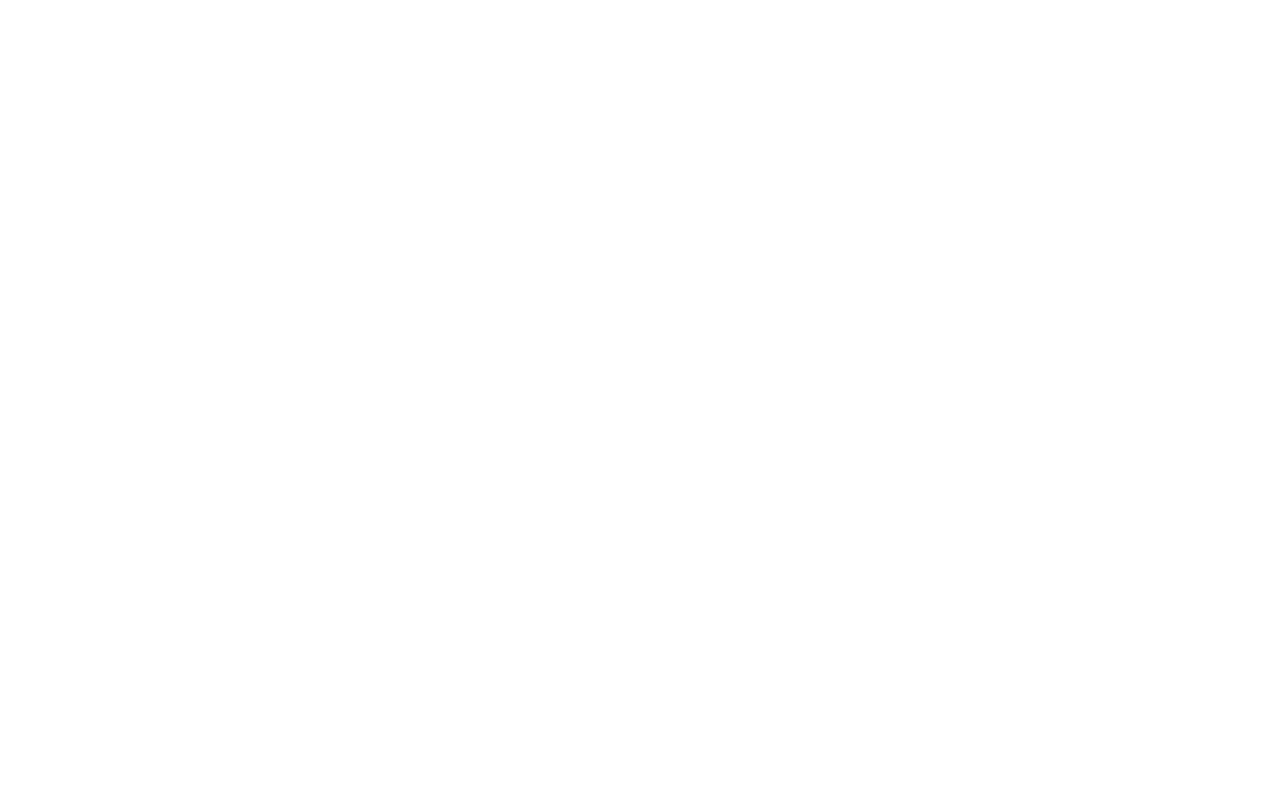
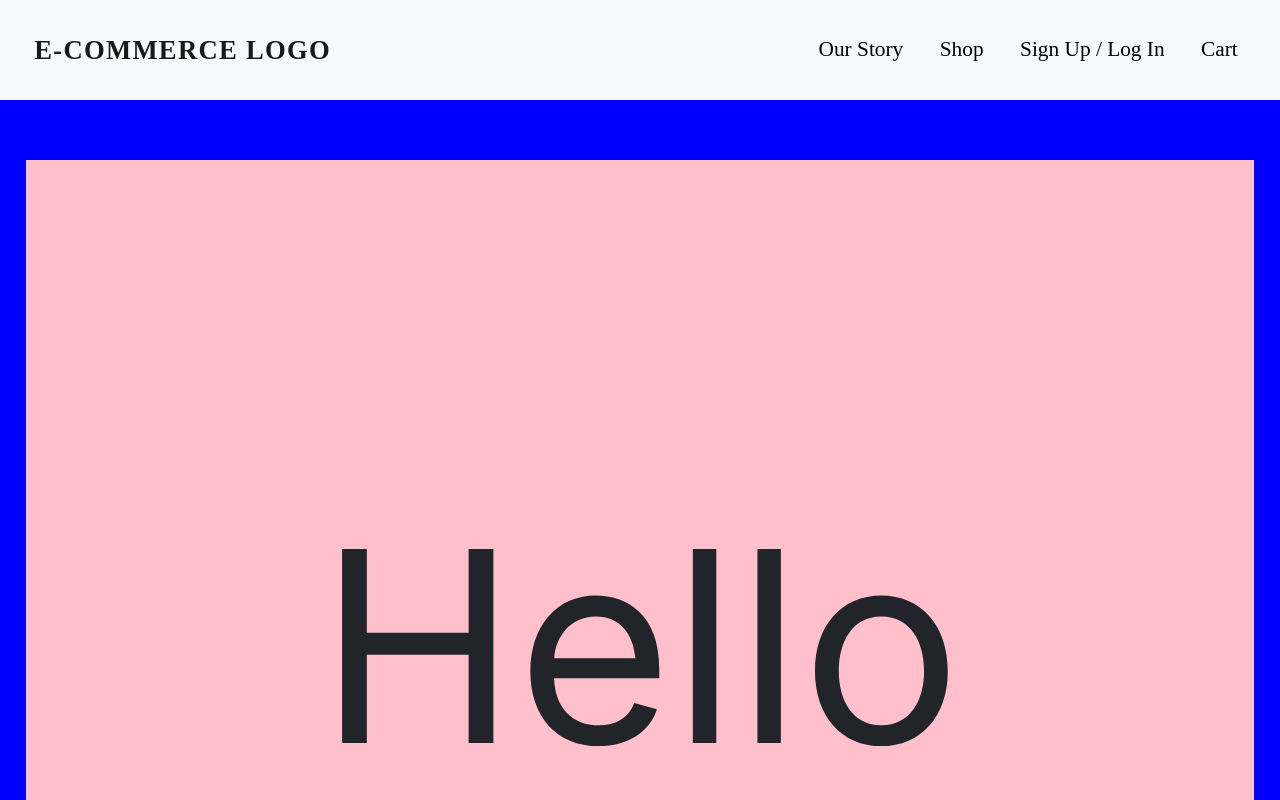
Before and after one commit to rachelclayton26/ecommerce-client, a React (Create React App) app: page / in a window 1280 px wide. Shown: the top 800 px of the page. Built offline with nearby package versions, Linux system fonts and the light colour scheme.

Commit message:
rachel's first client push

```diff
--- a/src/App.css
+++ b/src/App.css
@@ -1,38 +1,68 @@
-.App {
-  text-align: center;
+
+.wrapper{
+  width: 100%;
+  background-color: red;
 }
 
-.App-logo {
-  height: 40vmin;
-  pointer-events: none;
+
+.splash{
+  height: 1100px;
+  width: 100%;
+  padding-top: 60px;
+  padding-bottom: 60px;
+  background-color: blue;
 }
 
-@media (prefers-reduced-motion: no-preference) {
-  .App-logo {
-    animation: App-logo-spin infinite 20s linear;
-  }
+.splashBox{
+  height: 980px;
+  width: 96%;
+  margin: auto;
+  background-color: pink;
 }
 
-.App-header {
-  background-color: #282c34;
-  min-height: 100vh;
-  display: flex;
-  flex-direction: column;
-  align-items: center;
-  justify-content: center;
-  font-size: calc(10px + 2vmin);
-  color: white;
+
+.header{
+
+}
+#splashTitle{
+  font-size: 200pt;
+  text-align: center;
+  line-height: 925px;
+  padding-bottom: 15px;
 }
 
-.App-link {
-  color: #61dafb;
+#splashImg{
+
 }
 
-@keyframes App-logo-spin {
-  from {
-    transform: rotate(0deg);
-  }
-  to {
-    transform: rotate(360deg);
-  }
+.shop{
+  height: 1000px;
+  width: 85%;
+  margin: auto;
+  background-color: greenyellow;
 }
+
+.shopTitle{
+  font-size: 30px;
+  text-transform: uppercase;
+  font-weight: 500;
+  padding-top: 20px;
+  padding-bottom: 20px;
+}
+
+.shopCategory{
+
+}
+
+.footer{
+  height: 200px;
+  width: 100%;
+  background-color: yellow;
+}
+
+.copyright{
+  text-align: center;
+  font-family: ;
+  font-size: 25pt;
+  line-height: 200px;
+}
--- a/src/App.js
+++ b/src/App.js
@@ -1,9 +1,41 @@
+import Navbar from './components/Navbar/Navbar';
 import './App.css';
 
 function App() {
   return (
     <div className="App">
-
+      {/* <div className="nav"> */}
+          <Navbar />
+      {/* </div> */}
+      <div className="wrapper">
+        <div className="splash">
+          <div className="splashBox">
+            <div className="header"></div>
+            <img id="splashImg" src=""></img>
+            <div id="splashTitle">Hello</div>
+          </div>
+        </div>
+        <div className="shop">
+          <div className="shopTitle">Shop</div>
+          {/* <div className="shopCategory">
+                    <li className="nav-item">
+                    <a className="nav-link" href="#about">Category 1</a>
+                    </li>
+                    <li className="nav-item">
+                        <a className="nav-link" href="#skills">Category 2</a>
+                        </li>
+                    <li className="nav-item">
+                        <a className="nav-link" href="#portfolio">Category 3</a>
+                    </li>
+                    <li className="nav-item">
+                        <a className="nav-link" href="#portfolio">Category 4</a>
+                    </li>
+          </div> */}
+        </div>
+        <div className="footer">
+          <div className="copyright">The Fantastic Four  |  Copyright 2021</div>
+        </div>
+      </div>
     </div>
   );
 }
--- /dev/null
+++ b/src/components/Navbar/Navbar.css
@@ -0,0 +1,62 @@
+.navbar{
+    height: 100px;
+    width: 100%;
+    background-color: yellow;
+  }
+
+.navbar.navbar-expand-lg.navbar-light
+{
+    padding-left: 1.5vw;
+    padding-right: 1.5vw;
+}
+
+.navbar.navbar-expand-lg {
+}
+
+.navbar-nav{
+    align: justify-content-end;
+}
+
+.navbar-brand {
+    text-transform: uppercase;
+    font-family: 'Montserrat';
+    font-weight: 800;
+    letter-spacing: .1vw;
+    font-size: 20pt;
+
+}
+
+.collapse.navbar-collapse{
+    float: right;
+
+}
+
+.nav-item{
+    padding-left: 1.6vw;
+    font-family: 'Montserrat';
+}
+
+.navbar-light .navbar-nav .nav-link {
+    color: black;
+    font-size: 16pt;
+}
+
+.navbar-light .navbar-nav .nav-link:hover {
+    color: #d4715b;
+}
+
+.actionbutton {
+    border: 2pt solid #d4715b;
+    border-radius: 3pt;
+    text-transform: uppercase;
+    color: #d4715b !important;
+    background-color: #ffffff00;
+    font-family: 'Montserrat';
+}
+
+.actionbutton:hover {
+    border: 2pt solid #d6a084;
+    text-transform: uppercase;
+    background-color: #d6a084;
+    color: white;
+}
--- /dev/null
+++ b/src/components/Navbar/Navbar.jsx
@@ -0,0 +1,44 @@
+import React, {useState} from 'react';
+import 'bootstrap/dist/css/bootstrap.min.css';
+// import Logout from './Logout/Logout'
+import "./Navbar.css"
+
+
+const Navbar = (props) =>{
+  console.log(props)
+
+  return(
+      <div>
+        <nav className="navbar navbar-expand-lg navbar-light bg-light">
+        <div className="container-fluid">
+        <a className="navbar-brand" href="#">E-Commerce Logo</a>
+            <button className="navbar-toggler" type="button" data-bs-toggle="collapse" data-bs-target="#navbarSupportedContent" aria-controls="navbarSupportedContent" aria-expanded="false" aria-label="Toggle navigation">
+            <span className="navbar-toggler-icon"></span>
+            </button>
+            <div className="collapse navbar-collapse justify-content-end" id="navbarSupportedContent">
+                <ul className="navbar-nav">
+
+                    <li className="nav-item">
+                    <a className="nav-link" href="#about">Our Story</a>
+                    </li>
+
+                    <li className="nav-item">
+                        <a className="nav-link" href="#skills">Shop</a>
+                        </li>
+
+                    <li className="nav-item">
+                        <a className="nav-link" href="#portfolio">Sign Up / Log In</a>
+                    </li>
+
+                    <li className="nav-item">
+                        <a className="nav-link" href="#portfolio">Cart</a>
+                    </li>
+            </ul>
+            </div>
+        </div>
+      </nav>
+    </div>
+    )
+}
+
+export default Navbar;
```
Also changed, not shown: 1 other file (tests, documents, lock files or other folders).
